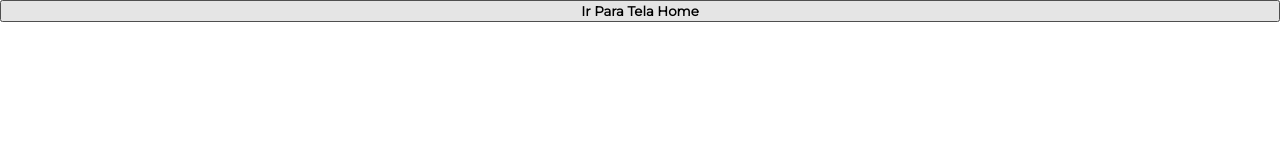
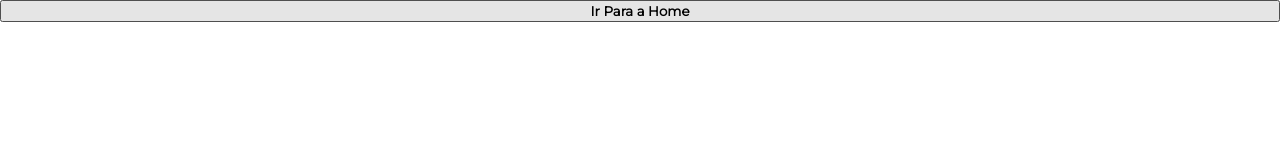
Before and after one commit to gezinnn/StockEaseFront, a React (Create React App) app: page / in a window 1280 px wide. Shown: the top 160 px of the page. Built offline with nearby package versions, Linux system fonts and the light colour scheme.

Commit message:
TesteGitHub

```diff
--- a/src/Pages/LandingPage/LandingPage.jsx
+++ b/src/Pages/LandingPage/LandingPage.jsx
@@ -4,7 +4,7 @@ import styles from './LandingPage.module.css';
 export default function LandingPage() {
   return (
     <div className={styles.container}>
-      <button className={styles.botao} onClick={() => (window.location.href = "/home")}>Ir Para Tela Home</button>
+      <button className={styles.botao} onClick={() => (window.location.href = "/home")}>Ir Para a Home</button>
     </div>
   );
 }
```
